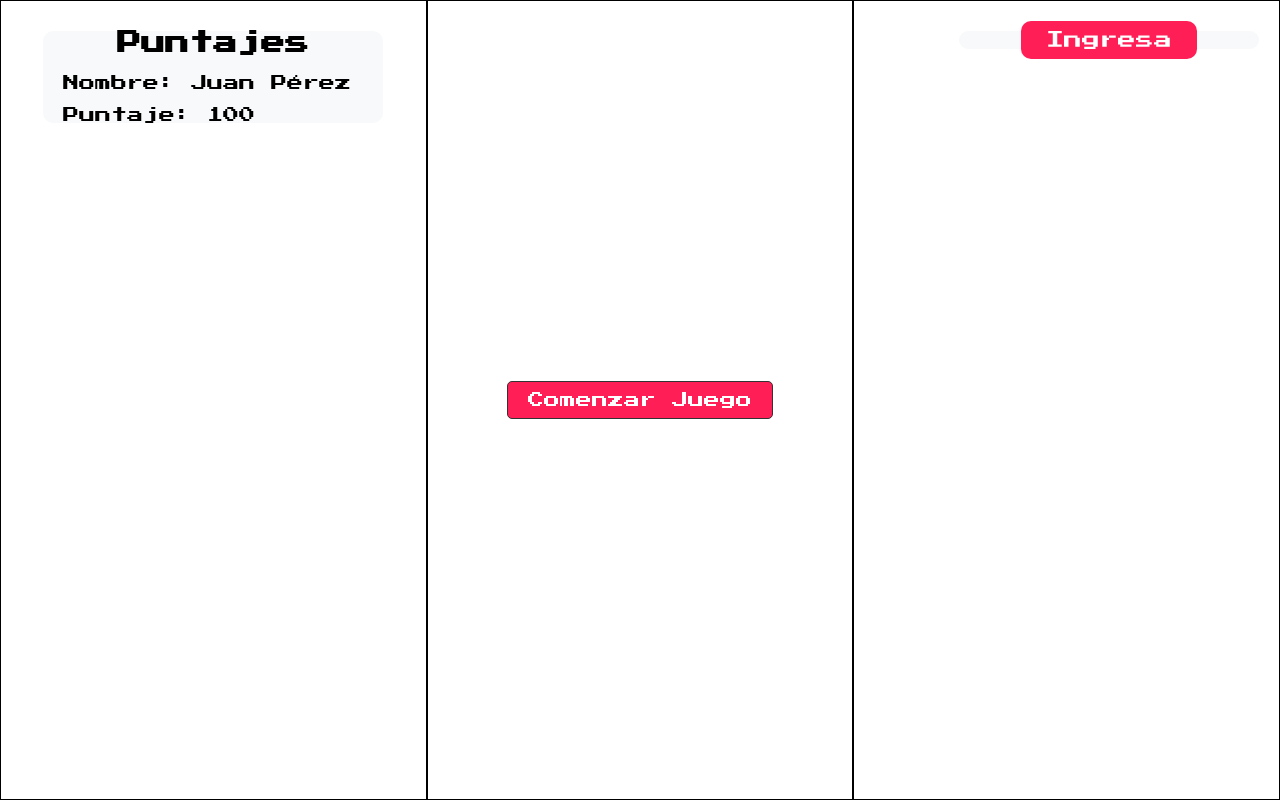
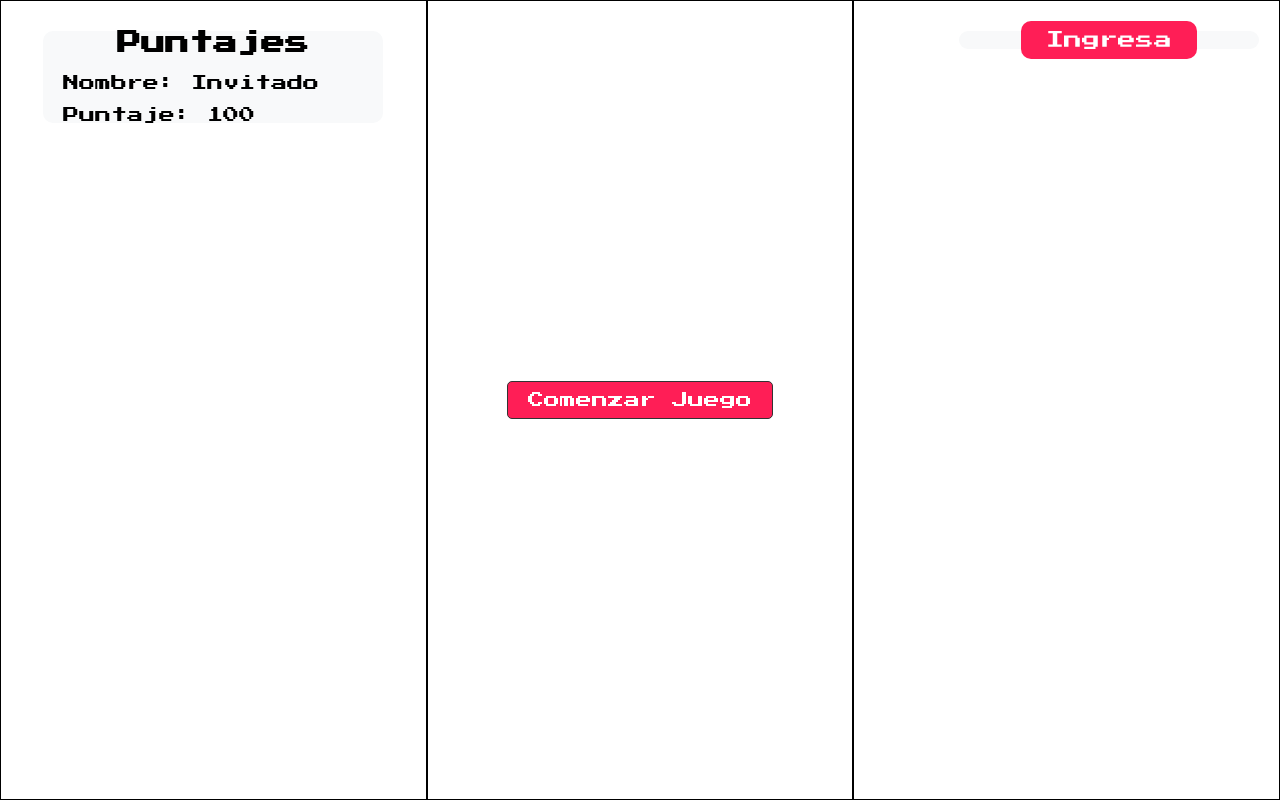
Before and after one commit to DenilsonDonr/ahorcados_minijuego, a PHP site: template src/views/home/index.php in a window 1280 px wide. Run offline with PHP 8.4, Linux system fonts and the light colour scheme; the template is opened without the code that fills it, so the values that code supplies are empty.

```diff
--- a/src/views/home/index.php
+++ b/src/views/home/index.php
@@ -8,18 +8,22 @@
 
     <link rel="stylesheet" href="public/assets/css/style.css">
 
-
+    <!-- Agregar un icono -->
+    <link rel="shortcut icon" type="image/png" href="public/assets/img/person.svg">
 </head>
 
 <body>
-    <div class="container">
-        <section class="section">
+    <div class="container section-1">
+
+        <section class="section ">
+
             <article class="card center-card top-card content-section-1-card">
                 <h2>Puntajes</h2>
-                <p>Nombre: Juan Pérez</p>
+                <p>Nombre: Invitado</p>
                 <p>Puntaje: 100</p>
             </article>
         </section>
+
         <main class="section">
             <section class="play">
                 <div>
@@ -54,7 +58,7 @@
                 <div id="btn-back" class="back-home">
                     <button class="btn-back" title="Regresar">
                         <
-                </div>
+                            </div>
             </section>
         </main>
         <section class="section">
```
